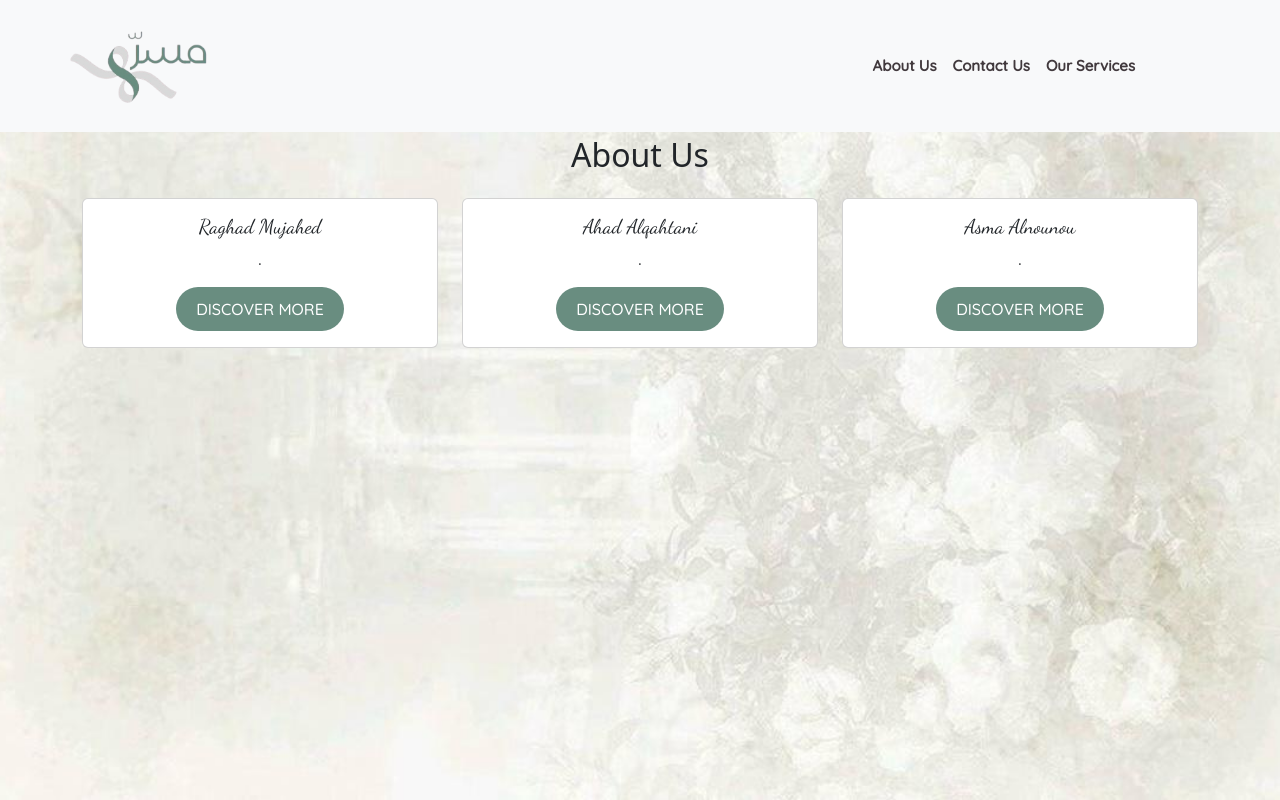
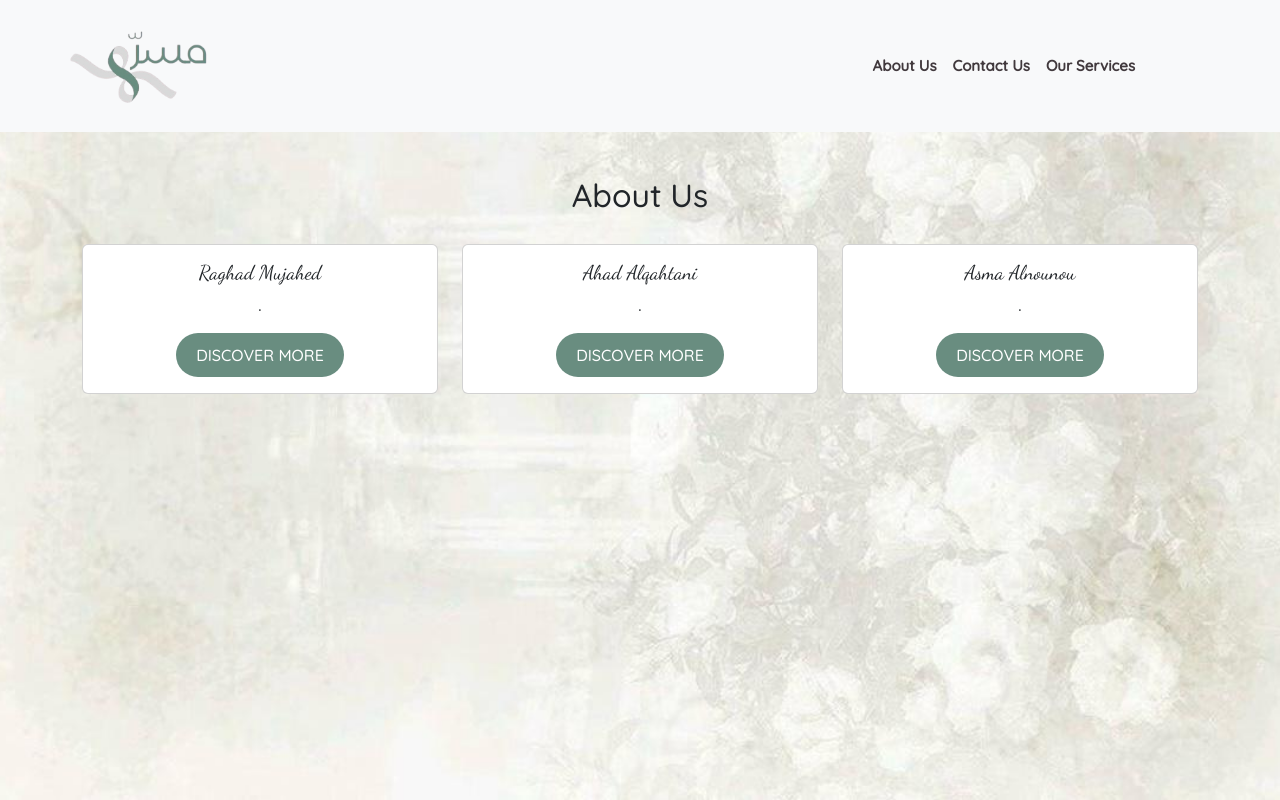
Before and after one commit to ahadgalqahtani/WebDevProject, a plain HTML site: page aboutUs.html in a window 1280 px wide. Drawn offline with nearby package versions, Linux system fonts and the light colour scheme.

Commit message:
little Tazbeet

```diff
--- a/aboutUs.html
+++ b/aboutUs.html
@@ -3,7 +3,7 @@
   <head>
     <meta charset="utf-8">
     <meta name="viewport" content="width=device-width, initial-scale=1">
-    <title>About Us</title>
+    <title>Masarrah | About Us | مسرة</title>
     <link rel="stylesheet" href="style.css">
     <link href="https://fonts.googleapis.com/css2?family=Dancing+Script:wght@400;600&family=Quicksand:wght@300;500&display=swap" rel="stylesheet">
     <link href="https://cdn.jsdelivr.net/npm/bootstrap@5.3.3/dist/css/bootstrap.min.css" rel="stylesheet">
@@ -39,7 +39,7 @@
 
     <!-- About Us Section -->
     <div class="container mt-5 pt-5">
-        <h2 class="text-center mb-4">About Us</h2>
+        <h2 class="about">About Us</h2>
         <div class="row">
             <!-- Card 1 -->
 
--- a/style.css
+++ b/style.css
@@ -98,7 +98,10 @@ h5 {
 .contactHeader{
     margin-top: 130px;
     text-align: center;
+    font-family: 'Quicksand', sans-serif;
+    margin-bottom: 30px;
 }
+
 p{
     font-family: 'Quicksand', sans-serif;
     text-align: center;
@@ -165,6 +168,13 @@ button:hover {
 
 /* ABOUT US PAGE*/
 
+.about{
+    text-align: center;
+    font-family: 'Quicksand', sans-serif;
+    margin-top: 40px;
+    margin-bottom: 30px;
+}
+
 .about-card-button {
     background-color: #698d80 !important; /* Soft red */
     border: none !important;
```
